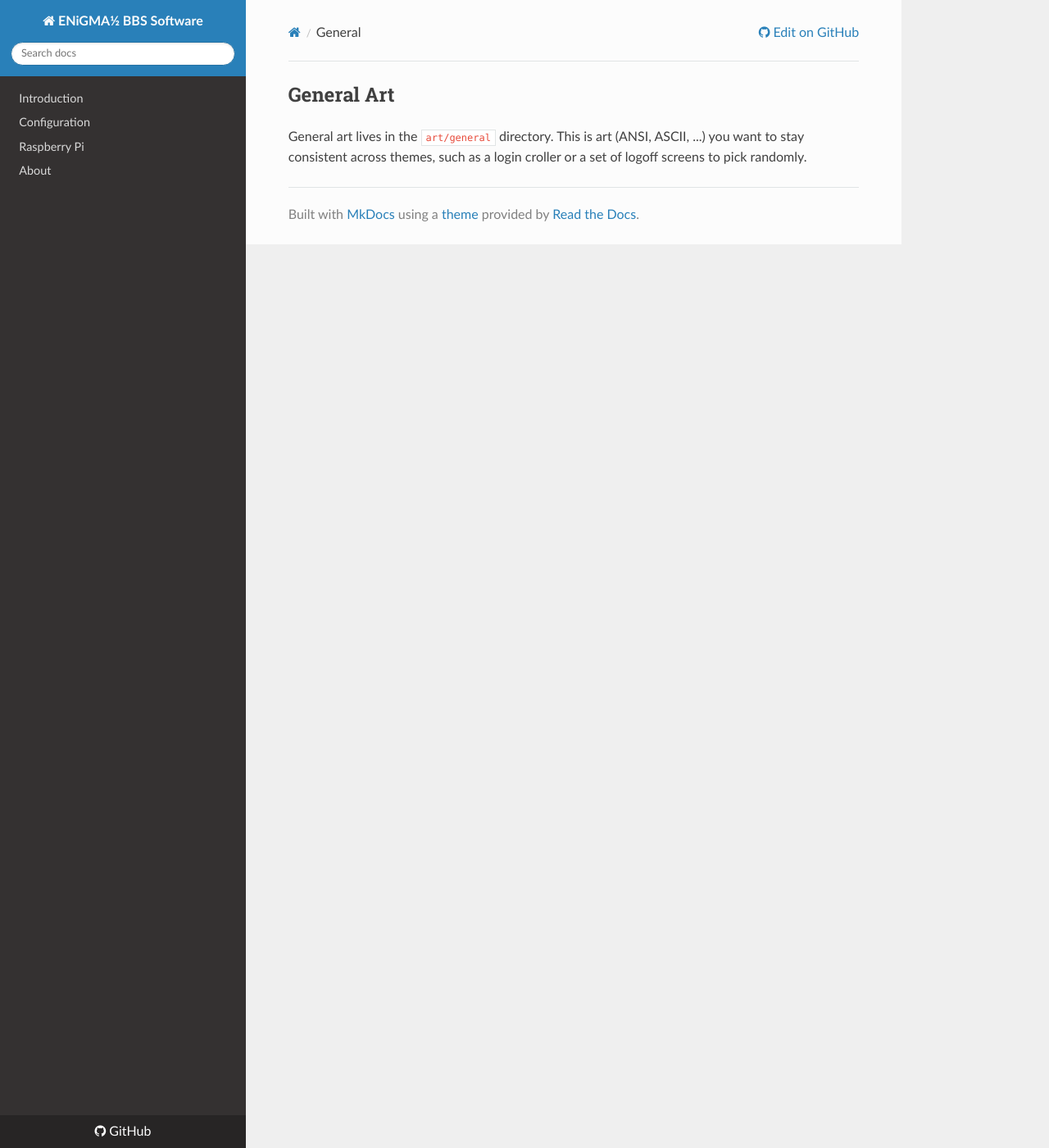
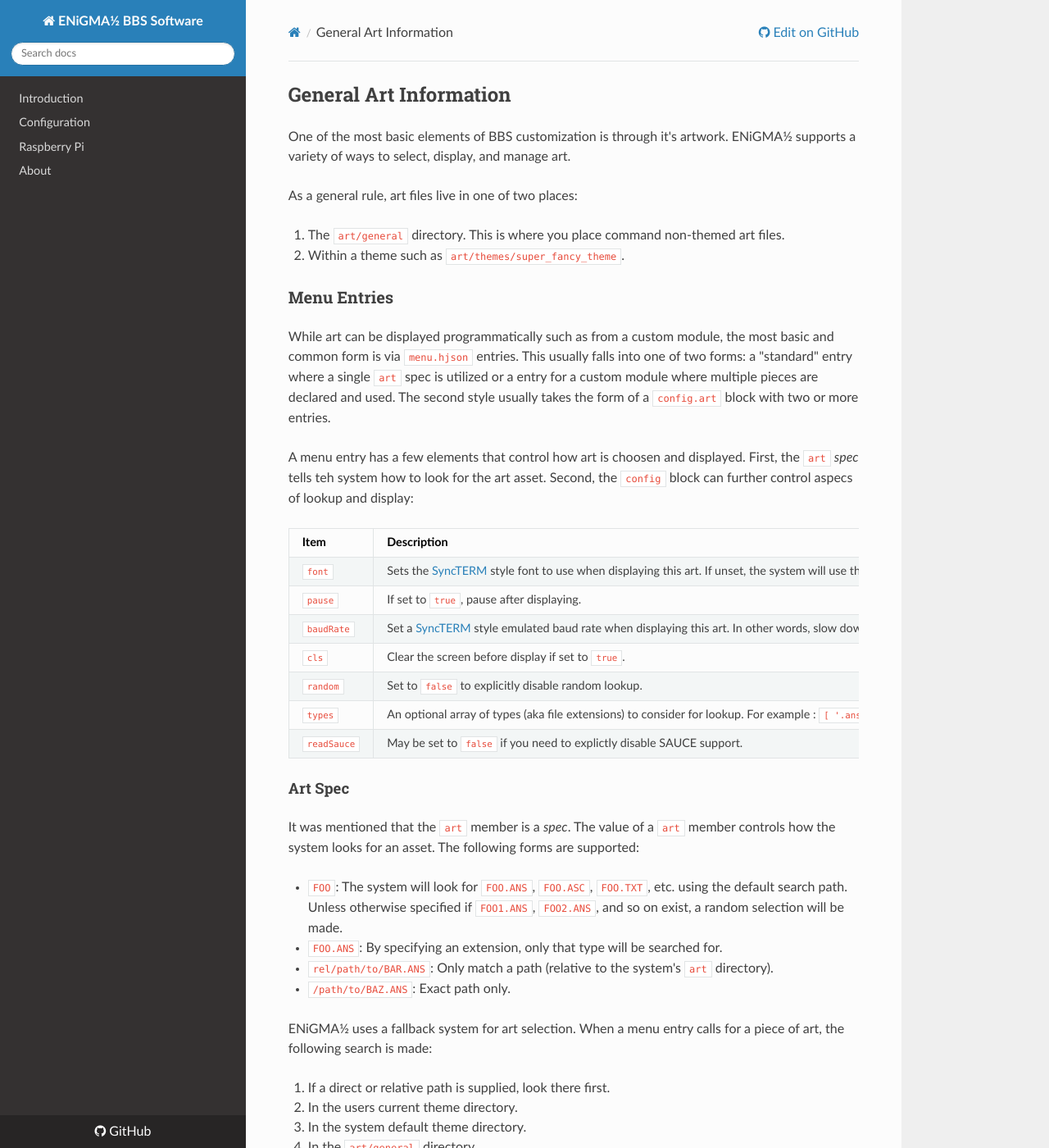
Before and after one commit to NuSkooler/enigma-bbs, an MkDocs documentation site: the page built from docs/art/general.md, in a window 1280 px wide and 1400 px high. Shown: the whole window at 82% size. Built offline with MkDocs 1.6.1, drawn with Linux system fonts in a browser that asks for light colours; nearby versions of some CDN libraries; old or Windows-style settings are respelled for this version of MkDocs; some of the changed text lies outside the part shown.

Commit message:
Lots of doc updates around art

````diff
--- a/docs/art/general.md
+++ b/docs/art/general.md
@@ -1,6 +1,111 @@
 ---
 layout: page
-title: General
+title: General Art Information
 ---
-## General Art
-General art lives in the `art/general` directory. This is art (ANSI, ASCII, ...) you want to stay consistent across themes, such as a login croller or a set of logoff screens to pick randomly.
+## General Art Information
+One of the most basic elements of BBS customization is through it's artwork. ENiGMA½ supports a variety of ways to select, display, and manage art.
+
+As a general rule, art files live in one of two places:
+
+1. The `art/general` directory. This is where you place command non-themed art files.
+2. Within a theme such as `art/themes/super_fancy_theme`.
+
+### Menu Entries
+While art can be displayed programmatically such as from a custom module, the most basic and common form is via `menu.hjson` entries. This usually falls into one of two forms: a "standard" entry where a single `art` spec is utilized or a entry for a custom module where multiple pieces are declared and used. The second style usually takes the form of a `config.art` block with two or more entries.
+
+A menu entry has a few elements that control how art is choosen and displayed. First, the `art` *spec* tells teh system how to look for the art asset. Second, the `config` block can further control aspecs of lookup and display:
+
+| Item | Description|
+|------|------------|
+| `font` | Sets the [SyncTERM](http://syncterm.bbsdev.net/) style font to use when displaying this art. If unset, the system will use the art's embedded [SAUCE](http://www.acid.org/info/sauce/sauce.htm) record if present or simply use the current font. See Fonts below. |
+| `pause` | If set to `true`, pause after displaying. |
+| `baudRate` | Set a [SyncTERM](http://syncterm.bbsdev.net/) style emulated baud rate when displaying this art. In other words, slow down the display. |
+| `cls` | Clear the screen before display if set to `true`. |
+| `random` | Set to `false` to explicitly disable random lookup. |
+| `types` | An optional array of types (aka file extensions) to consider for lookup. For example : `[ '.ans', '.asc' ]` |
+| `readSauce` | May be set to `false` if you need to explictly disable SAUCE support. |
+
+#### Art Spec
+It was mentioned that the `art` member is a *spec*. The value of a `art` member controls how the system looks for an asset. The following forms are supported:
+
+* `FOO`: The system will look for `FOO.ANS`, `FOO.ASC`, `FOO.TXT`, etc. using the default search path. Unless otherwise specified if `FOO1.ANS`, `FOO2.ANS`, and so on exist, a random selection will be made.
+* `FOO.ANS`: By specifying an extension, only that type will be searched for.
+* `rel/path/to/BAR.ANS`: Only match a path (relative to the system's `art` directory).
+* `/path/to/BAZ.ANS`: Exact path only.
+
+ENiGMA½ uses a fallback system for art selection. When a menu entry calls for a piece of art, the following search is made:
+
+1. If a direct or relative path is supplied, look there first.
+2. In the users current theme directory.
+3. In the system default theme directory.
+4. In the `art/general` directory.
+
+#### SyncTERM Style Fonts
+ENiGMA½ can set a [SyncTERM](http://syncterm.bbsdev.net/) style font for art display. This is supported by many popular BBS terminals besides just SyncTERM and is common for displaying Amiga style fonts for example. The system will use the `font` specifier or look for a font declared in an artworks SAUCE record (unless `readSauce` is `false`).
+
+The most common fonts are probably as follows:
+
+* `cp437`
+* `c64_upper`
+* `c64_lower`
+* `c128_upper`
+* `c128_lower`
+* `atari`
+* `pot_noodle`
+* `mo_soul`
+* `microknight_plus`
+* `topaz_plus`
+* `microknight`
+* `topaz`
+
+Other fonts fonts also available:
+* `cp1251`
+* `koi8_r`
+* `iso8859_2`
+* `iso8859_4`
+* `cp866`
+* `iso8859_9`
+* `haik8`
+* `iso8859_8`
+* `koi8_u`
+* `iso8859_15`
+* `iso8859_4`
+* `koi8_r_b`
+* `iso8859_4`
+* `iso8859_5`
+* `ARMSCII_8`
+* `iso8859_15`
+* `cp850`
+* `cp850`
+* `cp885`
+* `cp1251`
+* `iso8859_7`
+* `koi8-r_c`
+* `iso8859_4`
+* `iso8859_1`
+* `cp866`
+* `cp437`
+* `cp866`
+* `cp885`
+* `cp866_u`
+* `iso8859_1`
+* `cp1131`
+
+See [this specification](https://github.com/protomouse/synchronet/blob/master/src/conio/cterm.txt) for more information.
+
+#### SyncTERM Style Baud Rates
+The `baudRate` member can set a [SyncTERM](http://syncterm.bbsdev.net/) style emulated baud rate. May be `300`, `600`, `1200`, `2400`, `4800`, `9600`, `19200`, `38400`, `57600`, `76800`, or `115200`. A value of `ulimited`, `off`, or `0` resets (disables) the rate.  See [this specification](https://github.com/protomouse/synchronet/blob/master/src/conio/cterm.txt) for more information.
+
+## Common Example
+```hjson
+fullLogoffSequenceRandomBoardAd: {
+    art: OTHRBBS
+    desc: Logging Off
+    next: logoff
+    config: {
+        baudRate: 57600
+        pause: true
+        cls: true
+    }
+}
+```
````
Also changed, not shown: docs/art/themes.md (+1 -8 lines), docs/configuration/menu-hjson.md (+2 -2 lines).
